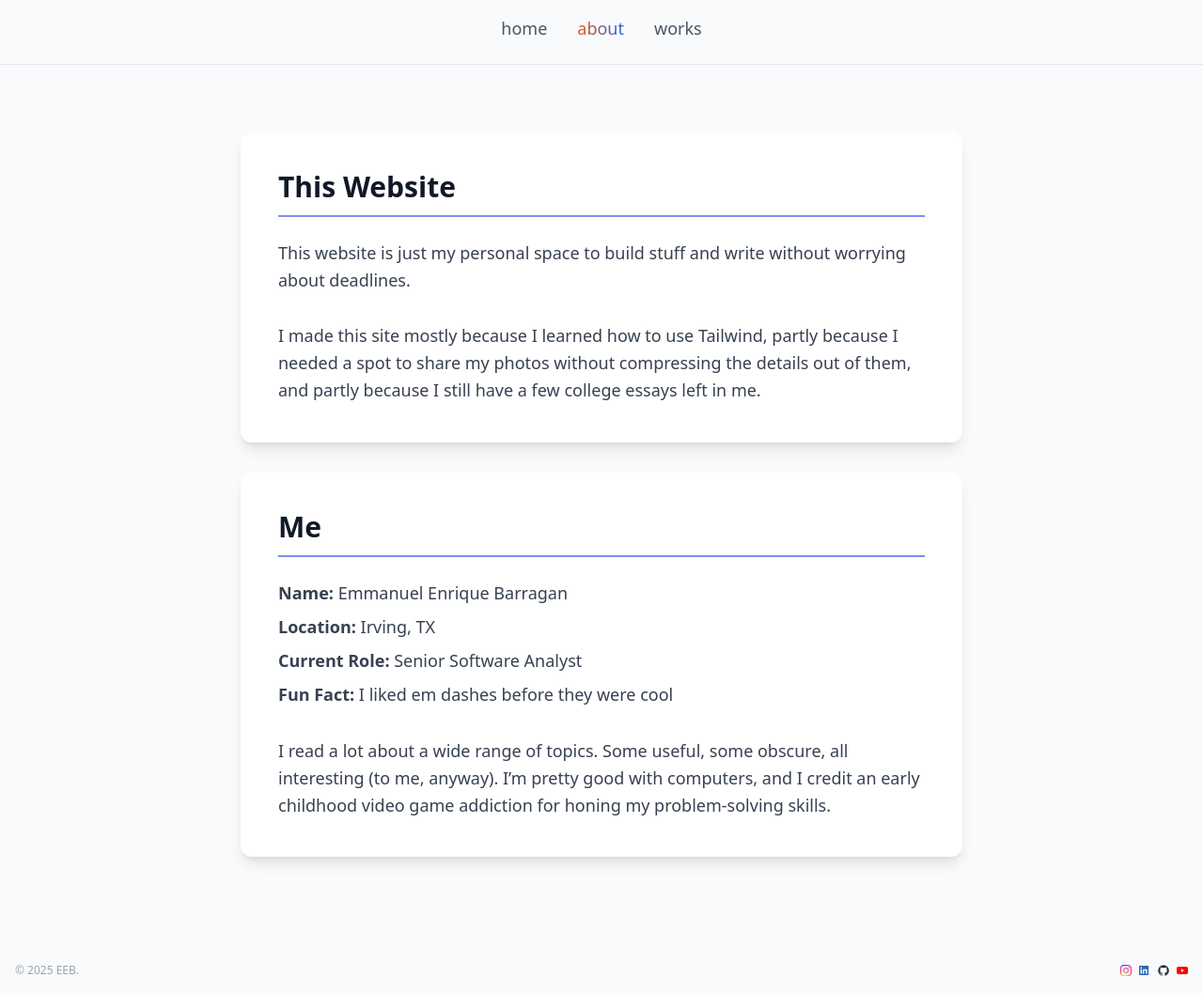
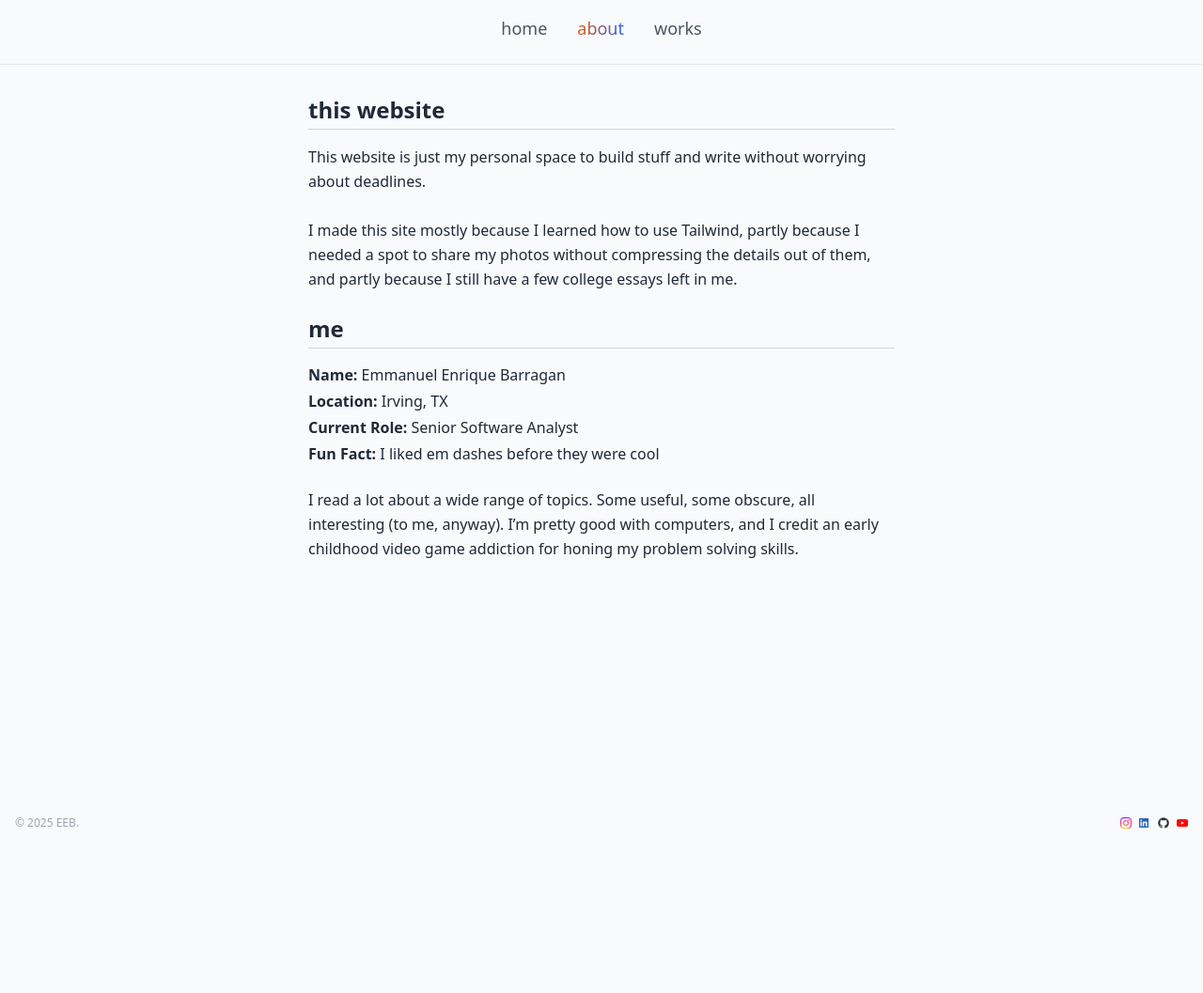
Before and after one commit to enriquebarragan/enriquebarragan.github.io, a Jekyll site: the page built from pages/about/index.md, in a window 1280 px wide. Shown: the whole page at 94% size. Built offline with Jekyll 4.4.1, drawn with Linux system fonts in a browser that asks for light colours; nearby versions of some CDN libraries; after the commit the page ends 900 px from its top, so only the background shows below that.

Commit message:
Update index.md

```diff
--- a/pages/about/index.md
+++ b/pages/about/index.md
@@ -4,43 +4,42 @@ title: About
 permalink: /about/
 ---
 
-<div class="min-h-screen flex flex-col items-center mx-auto mt-6 px-4">
-  <div class="max-w-3xl w-full space-y-8">
-    <!-- Top-level heading for screen readers -->
-    <h1 class="sr-only">
-      About Me and This Website
-    </h1>
+<div class="flex flex-col gap-6 mt-4 mx-4">
+  <!-- Top-level heading -->
+  <h1 class="sr-only">
+    about
+  </h1>
 
-    <!-- "This Website" section, styled as a modern card -->
-    <section class="bg-white rounded-xl shadow-lg p-8 sm:p-10">
-      <h2 class="text-3xl font-extrabold text-gray-900 mb-6 border-b-2 border-indigo-400 pb-3">
-        This Website
-      </h2>
-      <p class="text-lg leading-relaxed text-gray-700">
-        This website is just my personal space to build stuff and write without
-        worrying about deadlines.<br><br>
-        I made this site mostly because I learned how to use Tailwind, partly because I needed
-        a spot to share my photos without compressing the details out of them, and partly because I still have
-        a few college essays left in me.
-      </p>
-    </section>
+  <!-- “This Site” section -->
+  <section class="max-w-2xl mx-auto px-6">
+    <h2 class="text-2xl font-semibold mb-4 border-b border-gray-300 pb-1">
+      this website
+    </h2>
+    <p class="text-base leading-relaxed">
+      This website is just my personal space to build stuff and write without
+      worrying about deadlines.<br><br>
 
-    <!-- "Me" section, styled as a modern card -->
-    <section class="bg-white rounded-xl shadow-lg p-8 sm:p-10">
-      <h2 class="text-3xl font-extrabold text-gray-900 mb-6 border-b-2 border-indigo-400 pb-3">
-        Me
-      </h2>
-      <div class="text-lg space-y-2 mb-8 text-gray-700">
-        <p><strong>Name:</strong> Emmanuel Enrique Barragan</p>
-        <p><strong>Location:</strong> Irving, TX</p>
-        <p><strong>Current Role:</strong> Senior Software Analyst</p>
-        <p><strong>Fun Fact:</strong> I liked em dashes before they were cool</p>
-      </div>
-      <p class="text-lg leading-relaxed text-gray-700">
-        I read a lot about a wide range of topics. Some useful, some obscure, all interesting (to me, anyway).
-        I’m pretty good with computers, and I credit an early childhood video game addiction for honing my
-        problem-solving skills.
-      </p>
-    </section>
-  </div>
+      I made this site mostly because I learned how to use Tailwind, partly because I needed
+      a spot to share my photos without compressing the details out of them, and partly because I still have
+      a few college essays left in me.
+    </p>
+  </section>
+
+  <!-- “Me” section -->
+  <section class="max-w-2xl mx-auto px-6">
+    <h2 class="text-2xl font-semibold mb-4 border-b border-gray-300 pb-1">
+      me
+    </h2>
+    <div class="text-base space-y-1 mb-6">
+      <p><strong>Name:</strong> Emmanuel Enrique Barragan</p>
+      <p><strong>Location:</strong> Irving, TX</p>
+      <p><strong>Current Role:</strong> Senior Software Analyst</p>
+      <p><strong>Fun Fact:</strong> I liked em dashes before they were cool</p>
+    </div>
+    <p class="text-base leading-relaxed">
+      I read a lot about a wide range of topics. Some useful, some obscure, all interesting (to me, anyway).
+      I’m pretty good with computers, and I credit an early childhood video game addiction for honing my
+      problem solving skills.
+    </p>
+  </section>
 </div>
```
